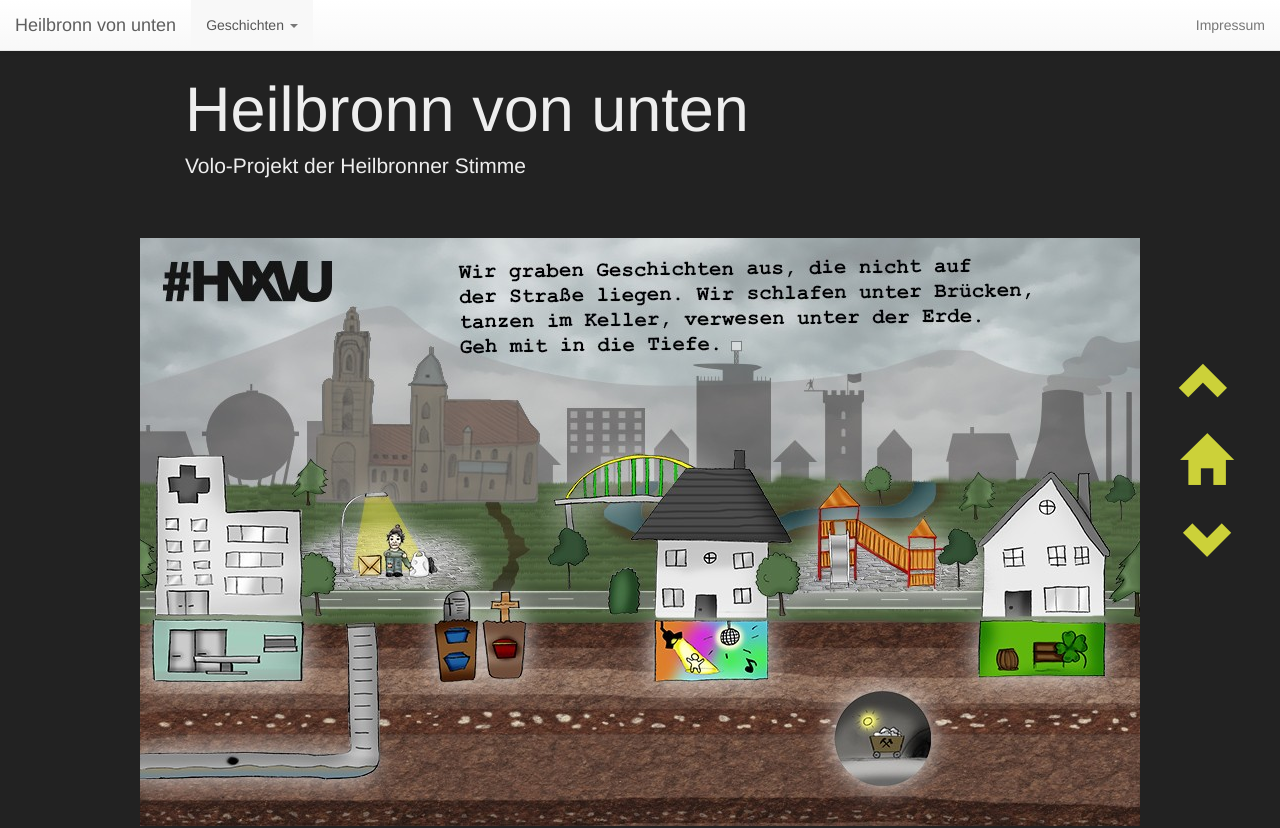
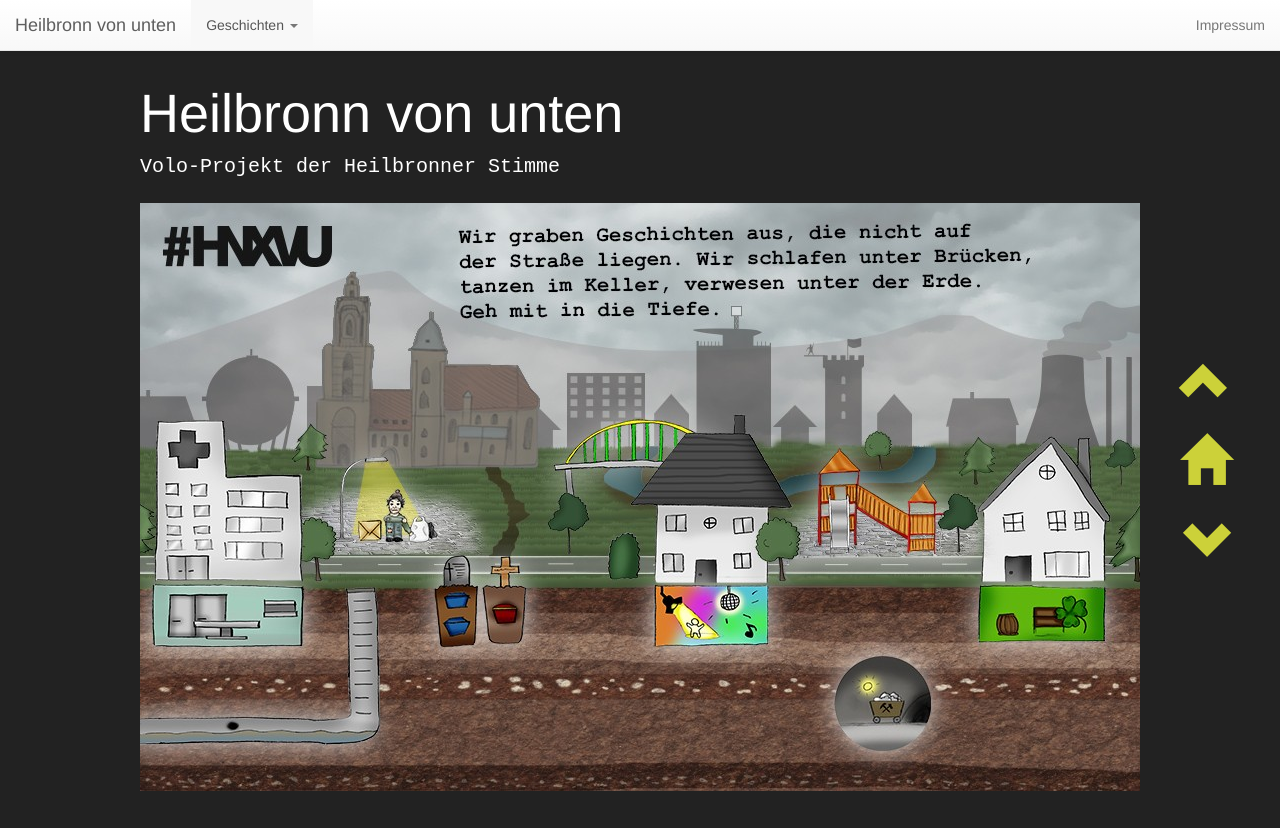
Before and after one commit to felixebert/hnxvu, a website: page src/index.html in a window 1280 px wide. Shown: the top 828 px of the page. Drawn offline with Linux system fonts and the light colour scheme.

Commit message:
Schriftart

```diff
--- a/src/css/main.css
+++ b/src/css/main.css
@@ -4,6 +4,7 @@ body, html {
 body {
 	background: #222;
 	color: #FFF;
+	font-family: "HelveticaNeue-Light", "Helvetica Neue Light", "Helvetica Neue", Helvetica, Arial, "Lucida Grande", sans-serif;
 }
 #scroll {
 	position: absolute;
@@ -12,11 +13,11 @@ body {
 	right: 0;
 	left: 0;
 	z-index: 0;
+	padding-top: 60px;
 }
 iframe {
 	border: 0;
 }
-
 .fullscreen {
 	position: relative;
 	text-align: center;
@@ -27,20 +28,9 @@ iframe {
 .nav .badge {
 	background-color: #d9534f;
 }
-#header {
-	position: relative;
-	padding-top: 10px;
-	height: 1200px;
-}
-.header-img {
-	position: relative;
-	z-index: 20;
-	margin: 0 auto;
-	width: 1000px;
-}
 
 .content {
-	width: 800px;
+	width: 1000px;
 	margin: 0 auto;
 	padding-top: 90px;
 }
@@ -50,10 +40,28 @@ iframe {
 .label-depth {
 	font-size: 22px;
 }
-
 .desc {
 	width: 300px;
 	margin: 17px auto;
+}
+
+.teaser {
+	text-align: left;
+	margin-bottom: 21px;
+}
+.teaser h1 {
+	font-size: 54px;
+}
+.teaser p {
+	font-family:"Courier New", Courier, monospace;
+	font-size: 20px;
+}
+#header .content {
+	padding-top: 0;
+}
+.header-img {
+	margin: 0 auto;
+	width: 1000px;
 }
 
 #nav {
--- a/src/index.html
+++ b/src/index.html
@@ -47,10 +47,12 @@
 	</nav>
 
 	<div id="scroll">
-
-
-	<div id="header">
-		<div class="header-light-bg"></div>
+		<div id="header" class="fullscreen">
+			<div class="content">
+				<div class="teaser">
+					<h1>Heilbronn von unten</h1>
+					<p>Volo-Projekt der Heilbronner Stimme</p>
+				</div>
 
 				<map id="imgmaphnxvu" name="imgmaphnxvu">
 					<area shape="rect" title="Ein gar nicht so gruseliger Krankenhauskeller" coords="18,219,86,275" href="#1meter" />
@@ -71,15 +73,9 @@
 					<area shape="circle" title="Der Tiefpunkt schmeckt salzig" coords="742,501,49" href="#200meter" />
 				</map>
 
-		<div class="jumbotron jumbotron-header">
-			<div class="container">
-				<h1>Heilbronn von unten</h1>
-				<p>Volo-Projekt der Heilbronner Stimme</p>
-			</div>
-		</div>
-
 				<div class="header-img">
 					<img src="img/header.jpg" title="Heilbronn" usemap="#imgmaphnxvu" />
+				</div>
 			</div>
 		</div>
 
@@ -136,7 +132,6 @@
 				<img src="img/friedhof-cropped.jpg" title="Friedhof" usemap="#grab" style="height: 700px;" />
 			</div>
 		</div>
-
 	</div>
 
 	<div id="nav">
```
Lines whose indentation alone changed are shown as unchanged.
